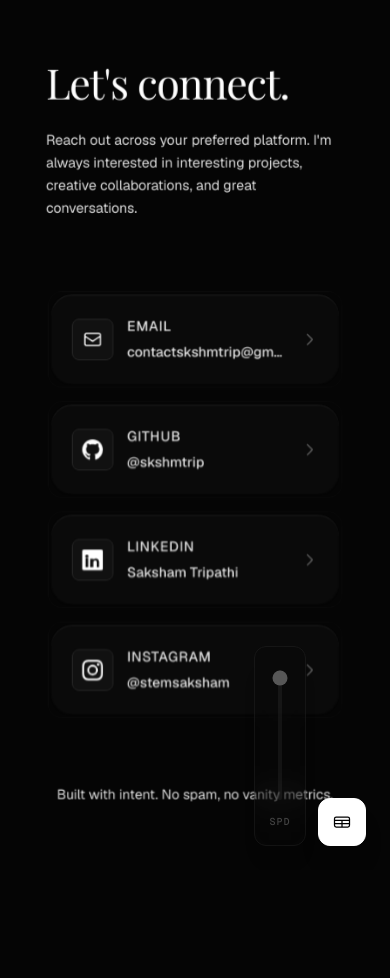
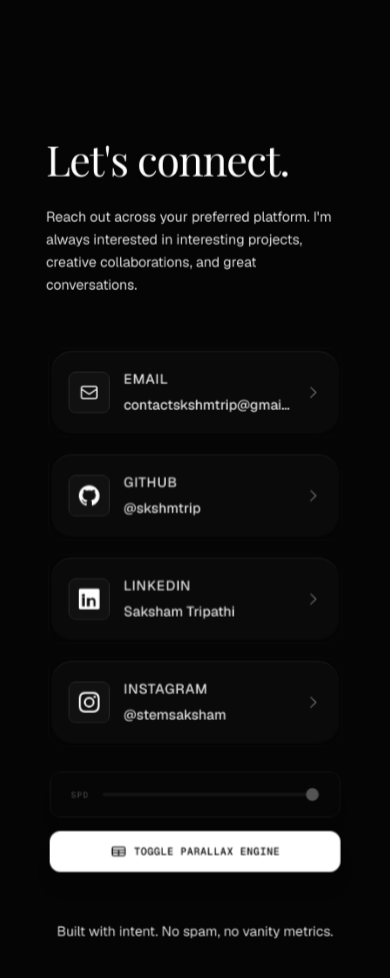
Before and after one commit to skshmtrip/contacts-app, a Next.js app: page / in a window 390 px wide. Shown: the top 978 px of the page. Before the commit the page ends 870 px from the top, so only its background shows below. Built offline with nearby package versions, Linux system fonts and the light colour scheme; a web font is replaced by a local one.

Commit message:
adjusted slider for mobile platforms

```diff
--- a/src/components/ContactsApp.tsx
+++ b/src/components/ContactsApp.tsx
@@ -451,7 +451,7 @@ export default function ContactsApp() {
 
   return (
     <div
-      className="min-h-[100dvh] bg-[#050505] relative overflow-hidden flex items-center justify-center"
+      className="min-h-[100dvh] bg-[#050505] relative overflow-y-auto overflow-x-hidden md:overflow-hidden flex flex-col md:flex-row items-center justify-start md:justify-center p-6 md:p-0"
       style={{ perspective: "1600px" }}
     >
       <div
@@ -470,15 +470,15 @@ export default function ContactsApp() {
 
       <div
         ref={mainWrapperRef}
-        className="w-full max-w-2xl px-6 md:px-8 relative z-10"
+        className="w-full max-w-2xl mt-12 mb-6 md:my-0 md:px-8 relative z-10 flex-shrink-0"
         style={{ transformStyle: "preserve-3d", willChange: "transform", transform: "scale(0.85)" }}
       >
-        <div className="mb-20" style={{ transform: "translateZ(40px)" }}>
+        <div className="mb-14 md:mb-20" style={{ transform: "translateZ(40px)" }}>
           <div className="space-y-6">
-            <h1 ref={headlineRef} className="text-6xl md:text-7xl font-serif font-light tracking-tight leading-tight text-white" style={{ opacity: 0 }}>
+            <h1 ref={headlineRef} className="text-5xl md:text-7xl font-serif font-light tracking-tight leading-tight text-white" style={{ opacity: 0 }}>
               Let&apos;s connect.
             </h1>
-            <p ref={subtitleRef} className="text-lg text-[#e0e0e0] leading-relaxed max-w-xl" style={{ opacity: 0 }}>
+            <p ref={subtitleRef} className="text-base md:text-lg text-[#e0e0e0] leading-relaxed max-w-xl" style={{ opacity: 0 }}>
               Reach out across your preferred platform. I&apos;m always interested in interesting projects, creative collaborations, and great conversations.
             </p>
           </div>
@@ -491,14 +491,14 @@ export default function ContactsApp() {
               className="contact-card block group transition-all duration-300" style={{ opacity: 0 }}
             >
               <div className="bezel-outer p-1 transition-shadow duration-300 group-hover:shadow-[0_8px_24px_rgba(0,0,0,0.4)]" ref={setupCardEffects}>
-                <div className="bezel-inner p-6 bg-[#0a0a0a] flex items-center justify-between gap-4">
+                <div className="bezel-inner p-5 md:p-6 bg-[#0a0a0a] flex items-center justify-between gap-4">
                   <div className="flex items-center gap-4 flex-1 min-w-0">
                     <div className="icon-shell flex-shrink-0 w-12 h-12 flex items-center justify-center rounded-lg border border-[#2a2a2a] bg-[#111111] group-hover:border-[#3a3a3a] transition-colors duration-300 text-white">
                       <IconComponent type={link.icon} />
                     </div>
                     <div className="flex-1 min-w-0">
                       <p className="text-xs uppercase tracking-wider text-[#a0a0a0] font-medium mb-1">{link.title}</p>
-                      <p className="text-base text-white font-medium truncate">{link.value}</p>
+                      <p className="text-sm md:text-base text-white font-medium truncate">{link.value}</p>
                     </div>
                   </div>
                   <div className="card-arrow flex-shrink-0 text-[#a0a0a0] group-hover:text-white group-hover:translate-x-1 transition-all duration-300">
@@ -512,17 +512,59 @@ export default function ContactsApp() {
           ))}
         </div>
 
-        <div className="mt-20" style={{ transform: "translateZ(5px)" }}>
+        {/* Dynamic Controls Container: Renders inline underneath card stack on mobile; vanishes on desktop */}
+        <div className="mt-8 flex flex-col items-center gap-4 w-full md:hidden">
+
+          {/* Horizontal Slider Module */}
+          <div
+            className={`w-full bg-[#0a0a0a]/80 backdrop-blur-md px-6 py-4 rounded-xl border border-[#2a2a2a] shadow-xl flex items-center gap-4 h-[54px] transition-all duration-300 ${
+              isParallaxEnabled ? "opacity-40" : "opacity-100"
+            }`}
+          >
+            <span className="text-[10px] font-mono font-medium tracking-widest text-[#a0a0a0] uppercase select-none">SPD</span>
+            <input
+              type="range"
+              min="1"
+              max="100"
+              value={parallaxSpeedPercent}
+              onChange={(e) => setParallaxSpeedPercent(Number(e.target.value))}
+              disabled={isParallaxEnabled}
+              className="flex-1 h-1 bg-[#2a2a2a] rounded-lg appearance-none cursor-pointer outline-none"
+              style={{
+                accentColor: "#ffffff",
+                pointerEvents: isParallaxEnabled ? "none" : "auto"
+              }}
+            />
+          </div>
+
+          {/* Toggle Module placed directly below horizontal dragger */}
+          <button
+            onClick={() => setIsParallaxEnabled(!isParallaxEnabled)}
+            className={`w-full flex items-center justify-center h-12 rounded-xl backdrop-blur-md border transition-all duration-300 shadow-xl ${
+              isParallaxEnabled
+                ? "bg-white text-black border-white"
+                : "bg-[#0a0a0a]/80 text-[#a0a0a0] border-[#2a2a2a]"
+            }`}
+            aria-label="Toggle Parallax"
+          >
+            <svg className="w-5 h-5 mr-2" fill="none" stroke="currentColor" viewBox="0 0 24 24">
+              <path strokeLinecap="round" strokeLinejoin="round" strokeWidth={1.5} d="M3 10h18M3 14h18m-9-4v8m-7 0h14a2 2 0 002-2V8a2 2 0 00-2-2H5a2 2 0 00-2 2v8a2 2 0 002 2z" />
+            </svg>
+            <span className="text-xs uppercase tracking-wider font-mono font-medium">Toggle Parallax Engine</span>
+          </button>
+        </div>
+
+        <div className="mt-14 md:mt-20" style={{ transform: "translateZ(5px)" }}>
           <p ref={footerRef} className="text-sm text-[#a0a0a0] text-center" style={{ opacity: 0 }}>
             Built with intent. No spam, no vanity metrics.
           </p>
         </div>
       </div>
 
-      {/* Floating Settings Panel */}
-      <div className="fixed bottom-6 right-6 z-50 flex items-end gap-3 pointer-events-none">
+      {/* Floating Viewport Controls: Hidden on Mobile, Fixed at desktop bottom-right layout bounds */}
+      <div className="hidden md:fixed md:bottom-6 md:right-6 md:z-50 md:flex md:items-end md:gap-3 md:pointer-events-none">
 
-        {/* Symmetrical Vertical Slider Container */}
+        {/* Symmetrical Vertical Slider Box */}
         <div
           className={`bg-[#0a0a0a]/80 backdrop-blur-md px-3 pt-6 pb-4 rounded-xl border border-[#2a2a2a] shadow-xl pointer-events-auto transition-all duration-300 flex flex-col items-center h-[200px] w-[52px] ${
             isParallaxEnabled ? "opacity-40" : "opacity-100"
@@ -546,7 +588,7 @@ export default function ContactsApp() {
           <span className="text-[10px] font-mono font-medium tracking-widest text-[#a0a0a0] uppercase mt-4 select-none">SPD</span>
         </div>
 
-        {/* Parallax Toggle */}
+        {/* Floating Parallax Toggle */}
         <button
           onClick={() => setIsParallaxEnabled(!isParallaxEnabled)}
           className={`pointer-events-auto flex items-center justify-center w-12 h-12 rounded-xl backdrop-blur-md border transition-all duration-300 shadow-xl ${
```
